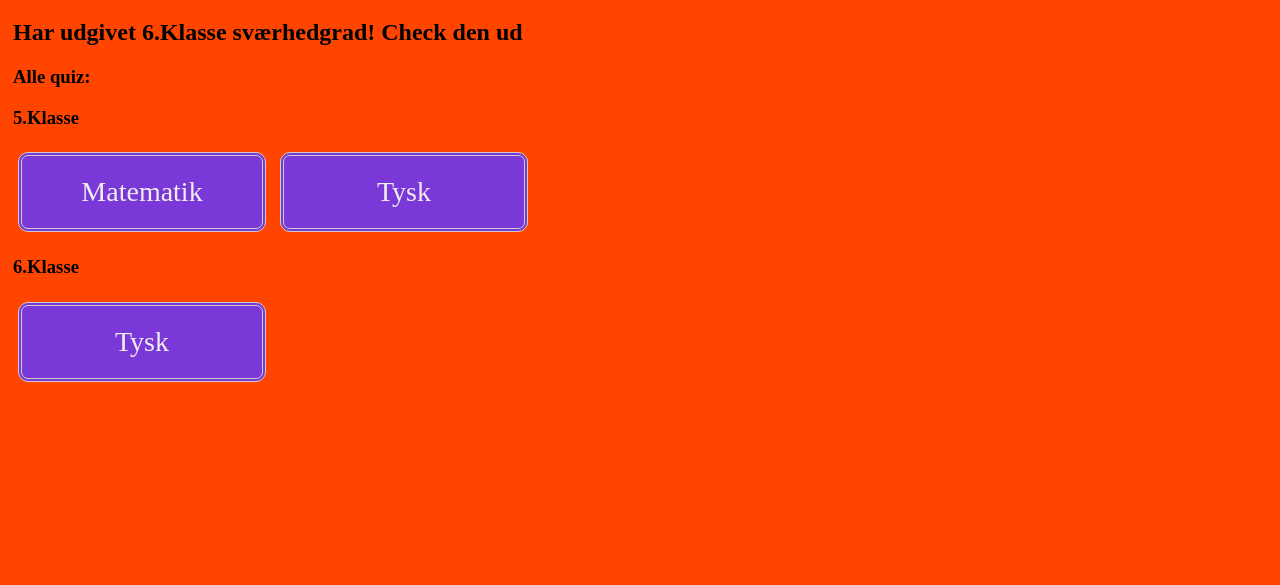
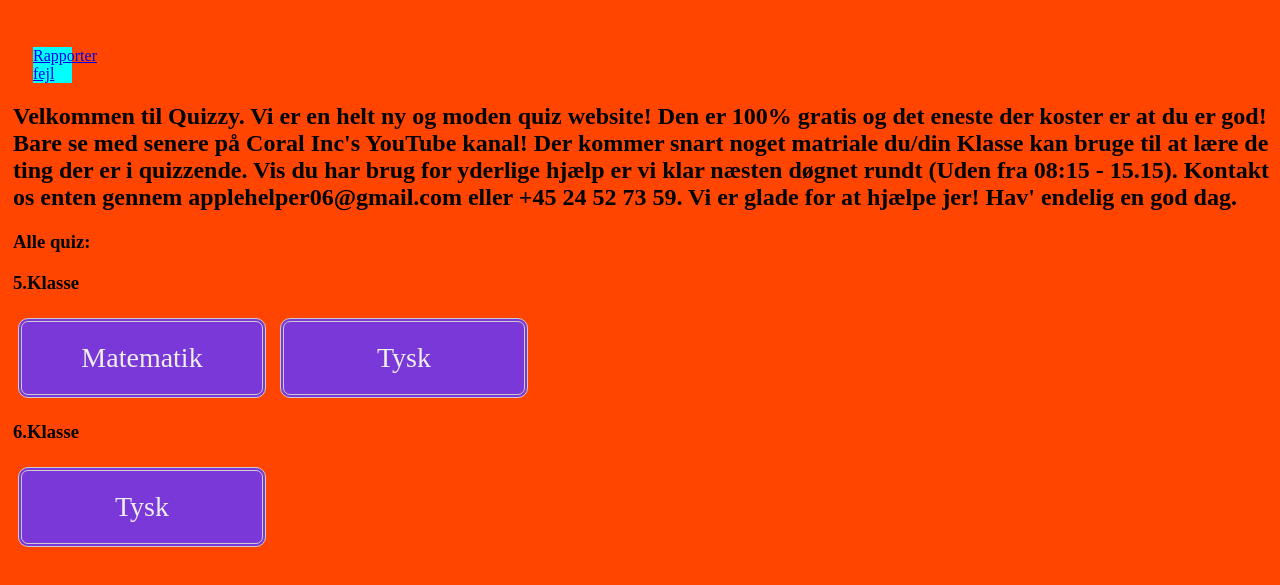
Before and after one commit to Coral-Inc/cquizzy, a plain HTML site: page index.html in a window 1280 px wide. Shown: the part 61-646 px from the top of the page. Drawn offline with Linux system fonts and the light colour scheme.

Commit message:
Update index.html

```diff
--- a/index.html
+++ b/index.html
@@ -6,7 +6,15 @@
 <body>
     <div class="ex-div">
         <h1>Quizzy</h1>
-        <h2>Har udgivet 6.Klasse sværhedgrad! Check den ud</h2>
+        <div class="div">
+            <a href="https://forms.gle/dtL221Fxc3ukow789" class="button2">Rapporter fejl</a>
+        </div>
+        <h2 class="div2">Velkommen til Quizzy. Vi er en helt ny og moden quiz website! Den er 100% gratis og det eneste der koster
+            er at du er god! Bare se med senere på Coral Inc's YouTube kanal! Der kommer snart noget matriale du/din Klasse
+            kan bruge til at lære de ting der er i quizzende. Vis du har brug for yderlige hjælp er vi klar næsten døgnet rundt
+            (Uden fra 08:15 - 15.15). Kontakt os enten gennem applehelper06@gmail.com eller +45 24 52 73 59. Vi er glade for at
+            hjælpe jer! Hav' endelig en god dag.
+        </h2>
         <h3>Alle quiz:</h3>
         <div>
         <h3>5.Klasse</h3>
```
